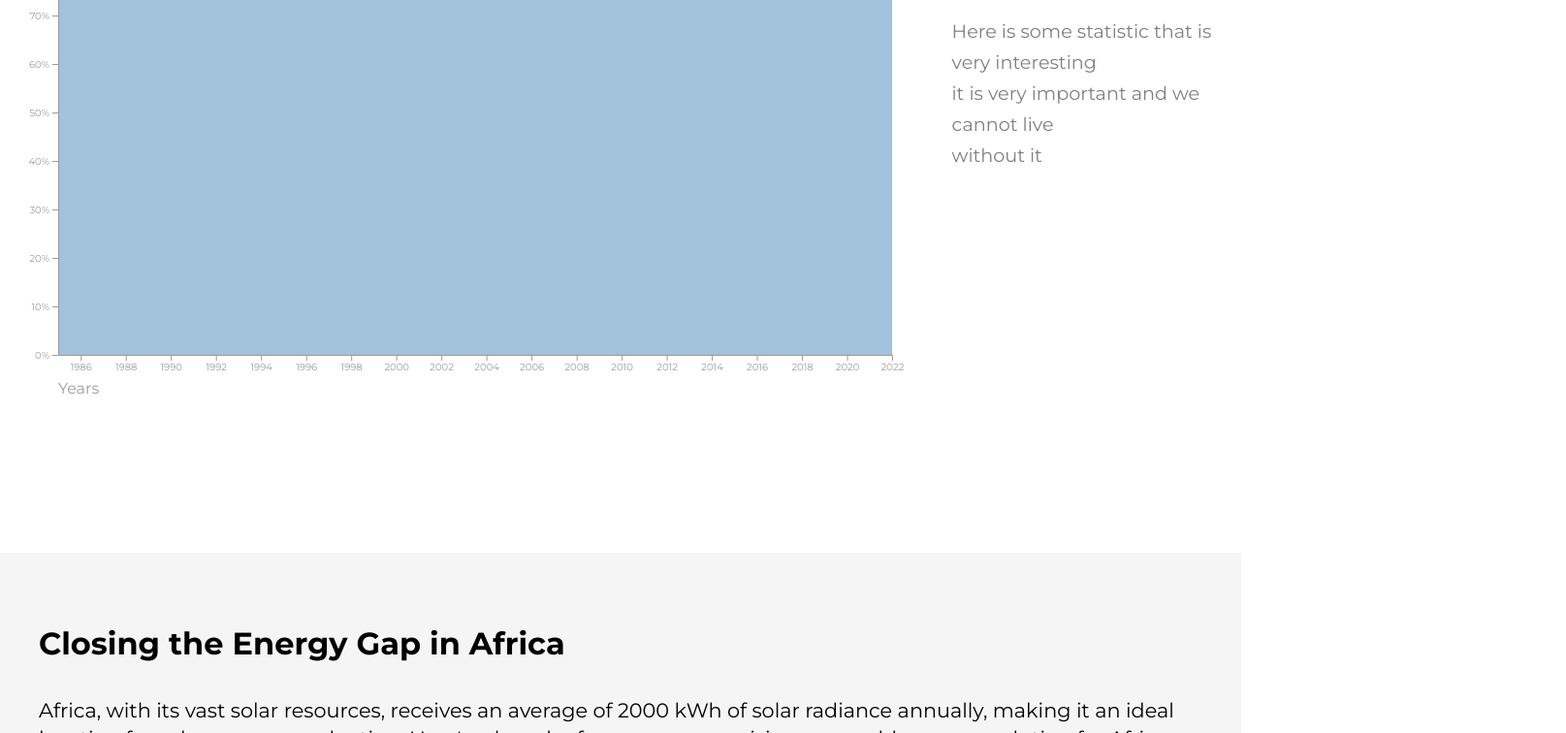
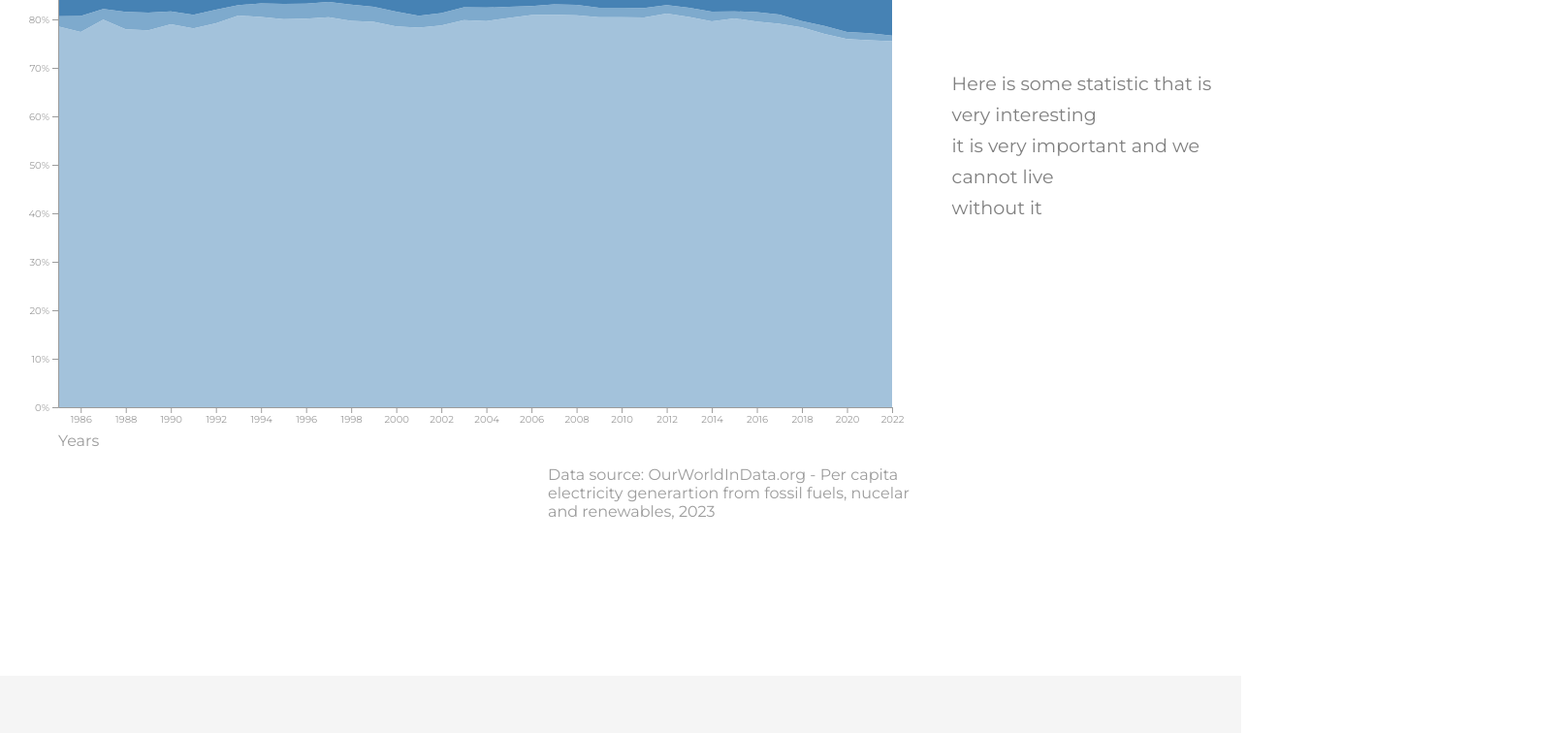
Before and after one commit to MikRahVin/semester_projekt, a plain HTML site: page public/pages/index.html in a window 1280 px wide. Shown: the part 3418-4174 px from the top of the page at 97% size, 1615 px wide, since content can reach past the window. Drawn offline with nearby package versions, Linux system fonts and the light colour scheme; no server answers.

Commit message:
added legends

```diff
--- a/public/pages/index.html
+++ b/public/pages/index.html
@@ -24,7 +24,11 @@
                 electricity
             </p>
         </div>
-        <div id="tooltip" class="tooltip" style="opacity: 0;"></div>
+        <div class="legendContainer" id="legendContainer1">
+            <div id="legend3">Data source:
+                OurWorldInData.org - Share og the population with access tp electricity, 2020
+            </div>
+        </div>
     </div>
 
     <div class="infoSection">
@@ -107,6 +111,12 @@
                 it is very important and we cannot live <br>
                 without it</p>
         </div>
+        <div class="legendContainer" id="legendContainerMid">
+            <div id="legend2">Data source:
+                OurWorldInData.org - Per capita electricity generartion from fossil fuels, nucelar and
+                renewables, 2023
+            </div>
+        </div>
     </div>
 
     <div class="infoSection">
@@ -156,7 +166,7 @@
                 </div>
             </div>
         </div>
-        <div id="legendContainer">
+        <div class="legendContainer">
             <div id="legend">
                 The sizes of the bubbles are calculated based on the average energy generated anually per capita kwh for
                 each respective continent. Data source:
--- a/public/scripts/bubble.js
+++ b/public/scripts/bubble.js
@@ -72,8 +72,6 @@ fetch(apiUrl)
             }
             i++;
         }
-
-        console.log(continentObjs);
 
 
         // Declaring our svg for the bubble chart. The height and width is set to be our variables that we declared at the top of our script
@@ -203,10 +201,6 @@ fetch(apiUrl)
             });
         });
 
-
-
-
-
     })
     .catch(error => {
         console.error('Error:', error);
--- a/public/style/styles.css
+++ b/public/style/styles.css
@@ -227,15 +227,26 @@ li{
     width: 600px;
 }
 
-#legendContainer{
+.legendContainer{
     display: flex;
     justify-content: right;
     width: 1300px;
 }
 
-#legend{
-    color: grey;
-    width: 30dvw;
+#legendContainerMid{
+    display: flex;
+    justify-content:right;
+    width:1300px;
+    padding-right: 650px;
+}
+
+#legendContainer1{
+    padding-right: 200px;
+}
+
+#legend, #legend2, #legend3{
+    color: #9c9c9c;
+    width: 25rem;
     margin-bottom: 1rem;
 }
 
```
